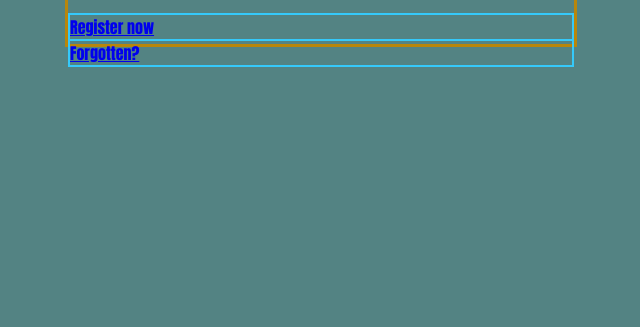
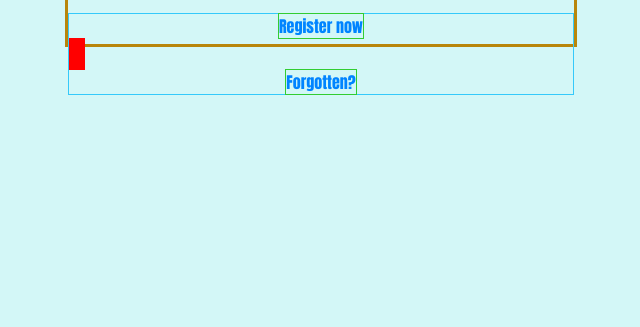
Before and after one commit to VivianeBusch-Wallace/login-app, a plain HTML site: page index.html in a window 1280 px wide. Shown: the part 473-800 px from the top of the page, without its empty margins (319-959 px from the left). Drawn offline with Linux system fonts and the light colour scheme.

Commit message:
working on line divider

```diff
--- a/css/stylesheet.css
+++ b/css/stylesheet.css
@@ -9,7 +9,7 @@ body {
   display: flex;
   justify-content: center;
   align-items: center;
-  background-color: rgb(83, 131, 131);
+  background-color: rgb(211, 247, 247);
   height: 100vh;
 }
 div {
@@ -72,3 +72,20 @@ div {
 .twitter {
   background-color: rgb(0, 234, 255);
 }
+
+/* bottom box */
+.bottom-box {
+  text-align: center;
+  font-weight: bold;
+}
+.sline {
+  height: 2rem;
+  width: 1rem;
+  background-color: red;
+  border: none;
+}
+.bottom-box a {
+  border: limegreen 1px solid;
+  color: rgb(0, 132, 255);
+  text-decoration: none;
+}
--- a/index.html
+++ b/index.html
@@ -82,11 +82,9 @@
         </div>
       </div>
       <div class="bottom-box">
-        <div class="links">
-          <a href="#">Register now</a>
-          <div class="sline"></div>
-          <a href="#">Forgotten?</a>
-        </div>
+        <a href="#">Register now</a>
+        <div class="sline"></div>
+        <a href="#">Forgotten?</a>
       </div>
     </section>
   </body>
```
